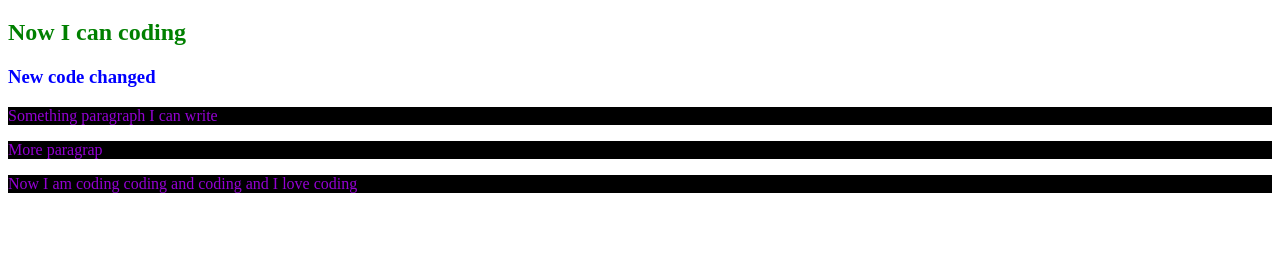
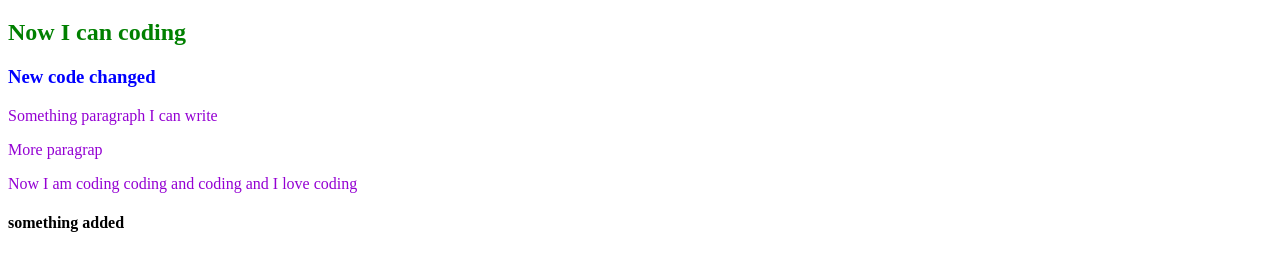
Before and after one commit to onny2010/my-second-repo, a plain HTML site: page index.html in a window 1280 px wide. Shown: the part 61-332 px from the top of the page. Drawn offline with Linux system fonts and the light colour scheme.

Commit message:
added something and css

```diff
--- a/index.html
+++ b/index.html
@@ -14,6 +14,6 @@
     <p>Something paragraph I can write</p>
     <p>More paragrap</p>
     <p>Now I am coding coding and coding and I love coding</p>
-
+    <h4>something added</h4>
 </body>
 </html>
--- a/style.css
+++ b/style.css
@@ -9,5 +9,7 @@ h3{
 }
 p{
     color: darkviolet;
-    background-color: black;
 }
+h4{
+    color:black;
+}
```
